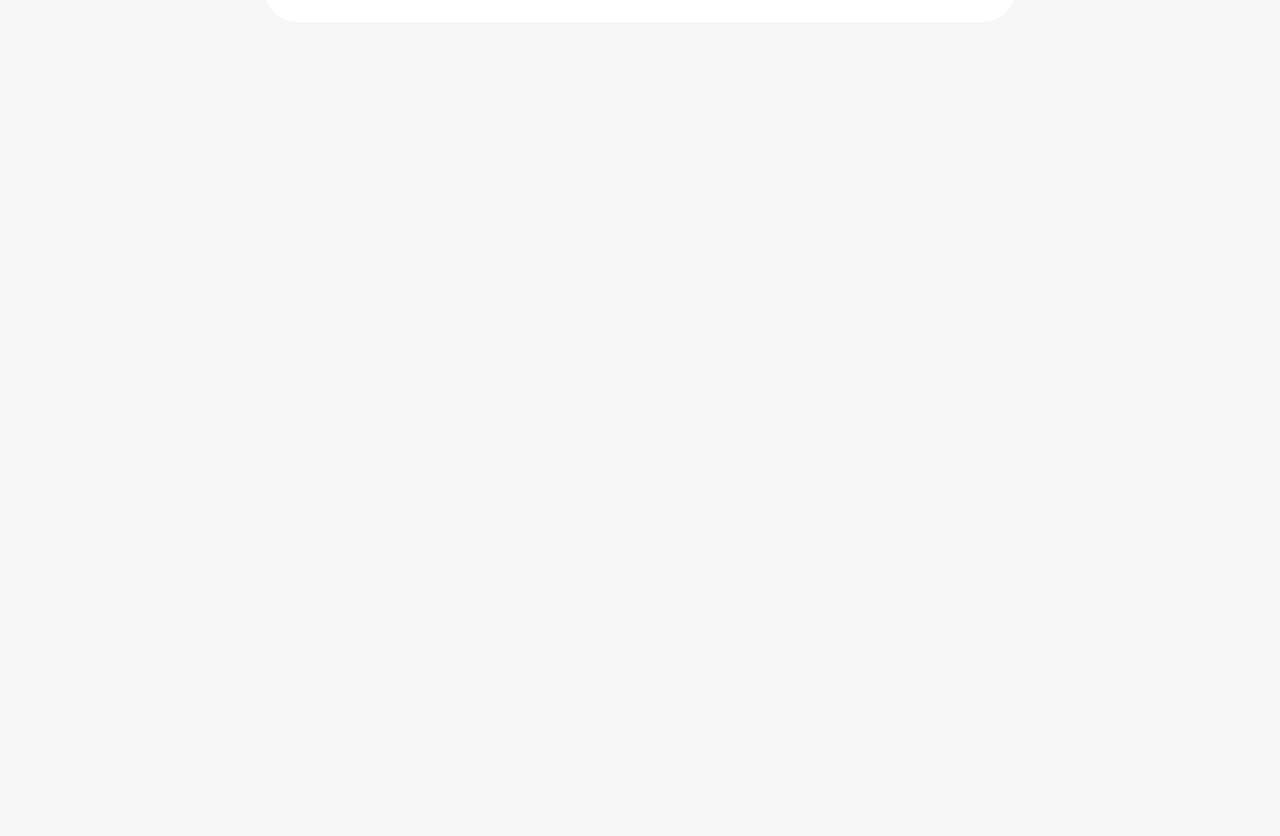
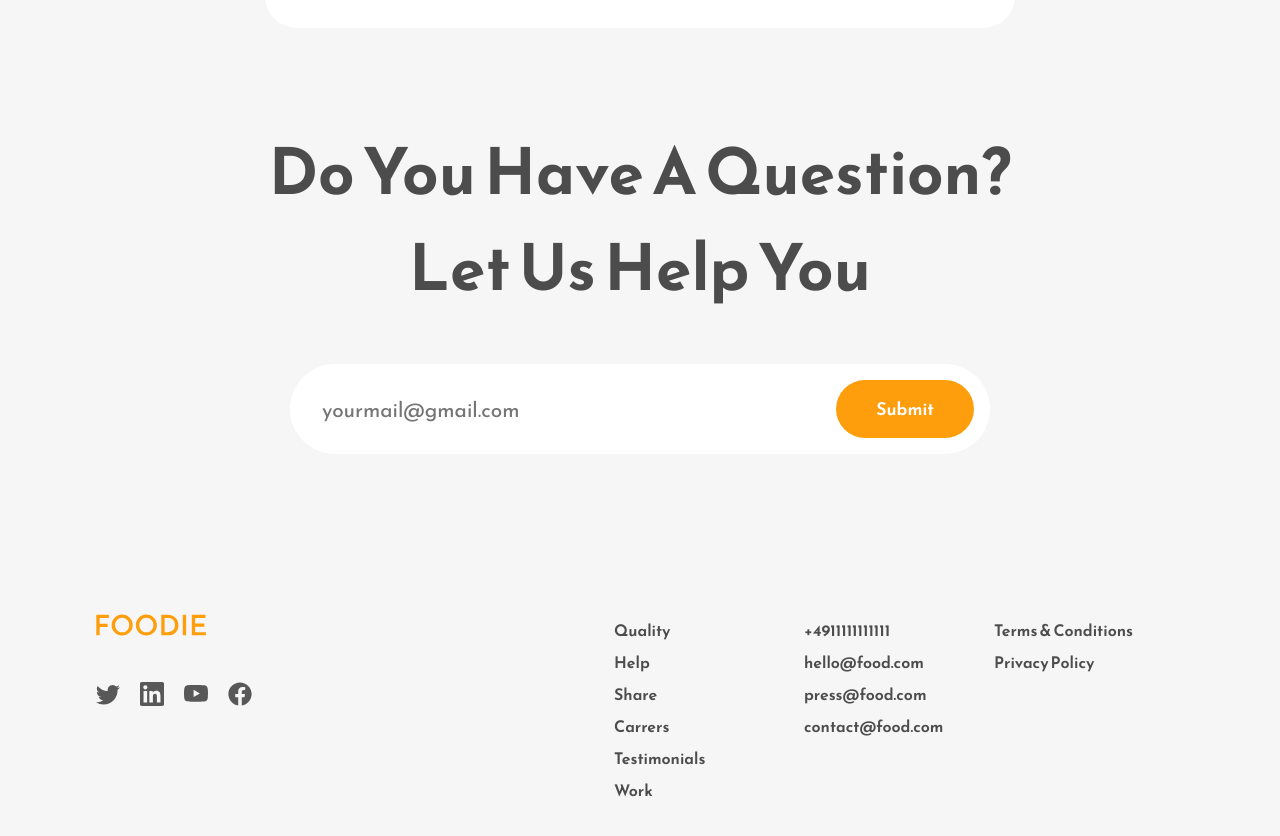
Before and after one commit to afratetlay/react-restaurant-project, a React (Create React App) app: page / in a window 1280 px wide. Shown: the part 3974-4810 px from the top of the page. Before the commit the page ends 4028 px from the top, so only its background shows below. Built offline with nearby package versions, Linux system fonts and the light colour scheme.

Commit message:
working on the testimonials and footer section

```diff
--- a/src/App.js
+++ b/src/App.js
@@ -3,6 +3,8 @@
 import About from "./Components/About";
 import Work from "./Components/Work";
 import Testimonial from "./Components/Testimonial";
+import Contact from "./Components/Contact";
+import Footer from "./Components/Footer";
 
 function App() {
   return (
@@ -11,6 +13,8 @@
       <About />
       <Work />
       <Testimonial />
+      <Contact />
+      <Footer />
     </div>
   );
 }
--- /dev/null
+++ b/src/Components/Contact.js
@@ -0,0 +1,16 @@
+import React from "react";
+
+const Contact = () => {
+  return (
+    <div className="contact-page-wrapper">
+      <h1 className="primary-heading">Do You Have A Question?</h1>
+      <h1 className="primary-heading">Let Us Help You</h1>
+      <div className="contact-form-container">
+        <input type="text" placeholder="yourmail@gmail.com" />
+        <button className="secondary-button">Submit</button>
+      </div>
+    </div>
+  );
+};
+
+export default Contact;
--- /dev/null
+++ b/src/Components/Footer.js
@@ -0,0 +1,46 @@
+import React from "react";
+import Logo from "../Assets/Logo.svg";
+import { BsTwitter } from "react-icons/bs";
+import { SiLinkedin } from "react-icons/si";
+import { BsYoutube } from "react-icons/bs";
+import { FaFacebook } from "react-icons/fa";
+
+const Footer = () => {
+  return (
+    <div className="footer-wrapper">
+      <div className="footer-section-one">
+        <div className="footer-logo-container">
+          <img src={Logo} alt="" />
+        </div>
+        <div className="footer-icons">
+          <BsTwitter />
+          <SiLinkedin />
+          <BsYoutube />
+          <FaFacebook />
+        </div>
+      </div>
+      <div className="footer-section-two">
+        <div className="footer-section-columns">
+          <span>Quality</span>
+          <span>Help</span>
+          <span>Share</span>
+          <span>Carrers</span>
+          <span>Testimonials</span>
+          <span>Work</span>
+        </div>
+        <div className="footer-section-columns">
+          <span>+4911111111111</span>
+          <span>hello@food.com</span>
+          <span>press@food.com</span>
+          <span>contact@food.com</span>
+        </div>
+        <div className="footer-section-columns">
+          <span>Terms & Conditions</span>
+          <span>Privacy Policy</span>
+        </div>
+      </div>
+    </div>
+  );
+};
+
+export default Footer;
--- a/src/Components/Testimonial.js
+++ b/src/Components/Testimonial.js
@@ -19,7 +19,7 @@
           Lorem ipsum dolor sit amet, consetetur sadipscing elitr, sed diam
           nonumy eirmod tempor invidunt ut labore et dolore magna aliquyam erat.
         </p>
-        <div className="testimonial-stars-container">
+        <div className="testimonials-stars-container">
           <AiFillStar />
           <AiFillStar />
           <AiFillStar />
```
